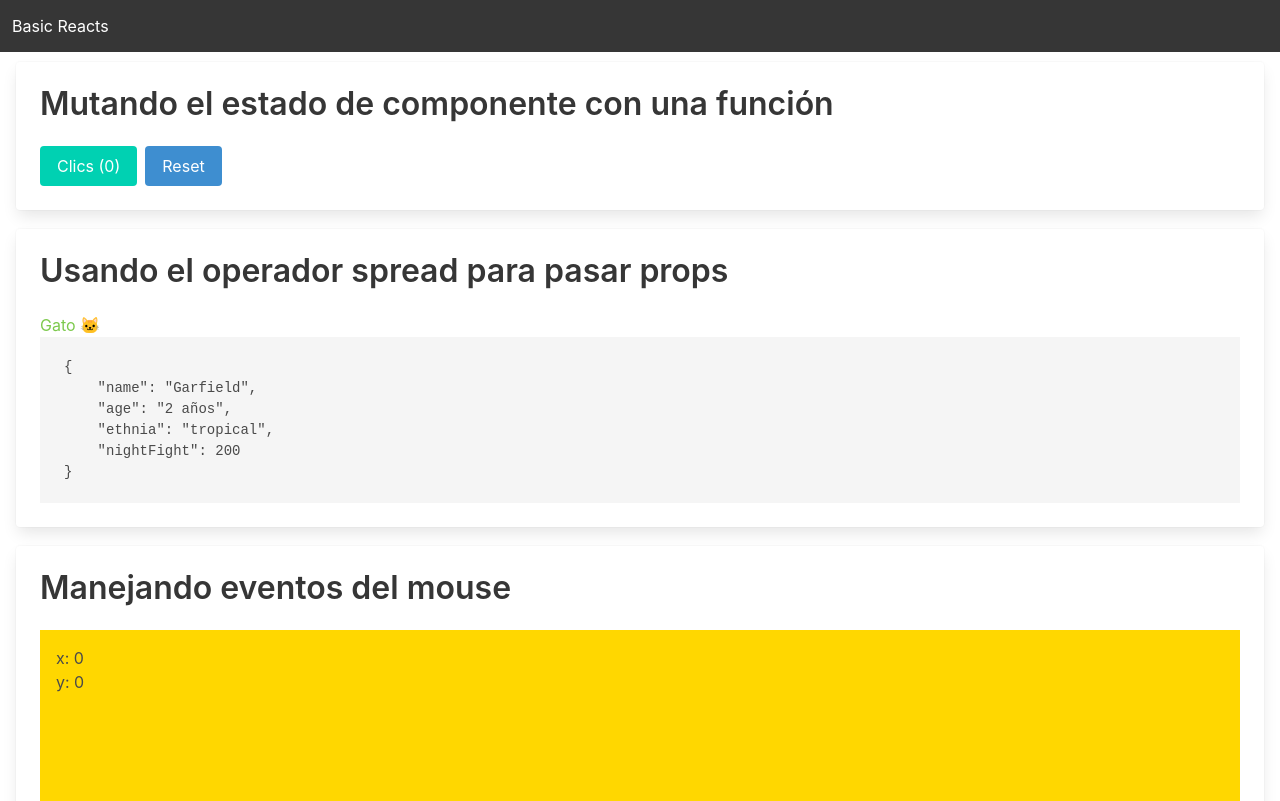
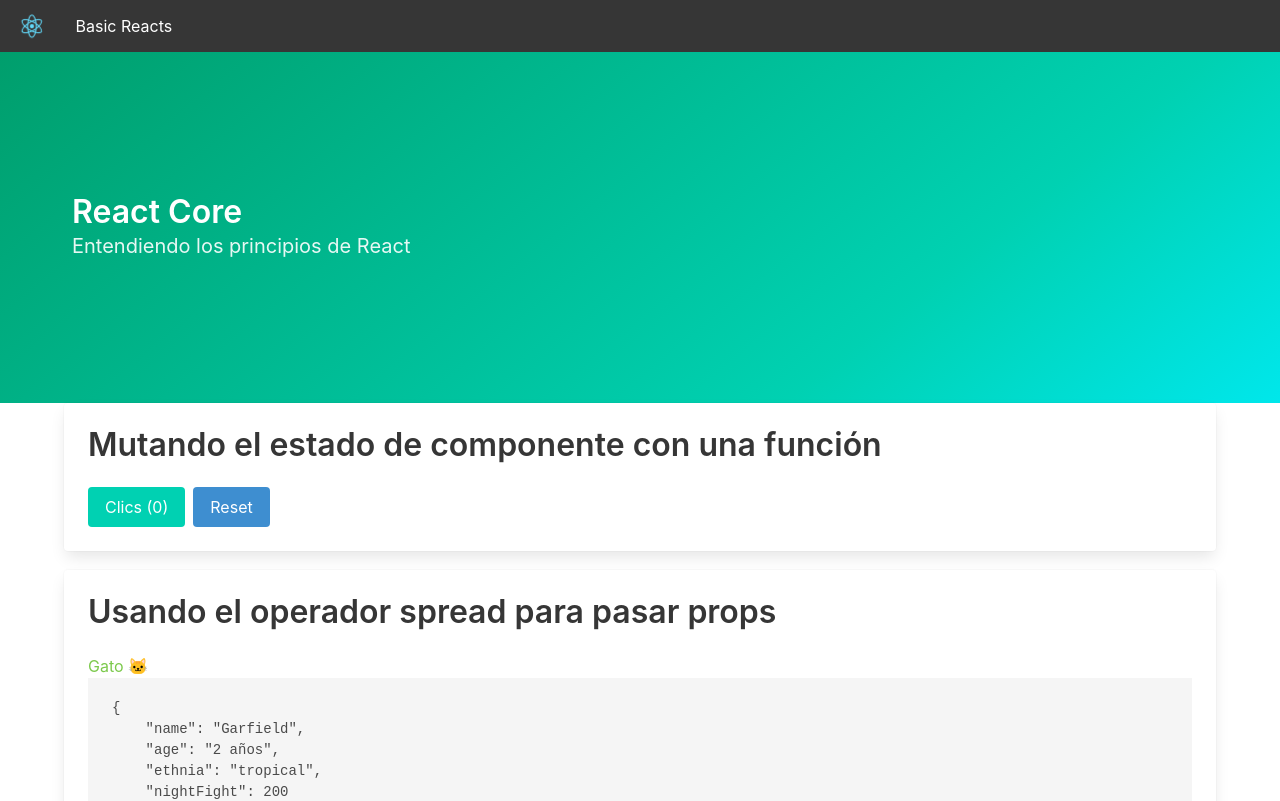
Before and after one commit to bider88/basic-react, a React (Create React App) app: page / in a window 1280 px wide. Shown: the top 801 px of the page. Built offline with nearby package versions, Linux system fonts and the light colour scheme.

Commit message:
Give more styles from bulma

```diff
--- a/src/App.js
+++ b/src/App.js
@@ -11,6 +11,8 @@ import ChildrenProp from './components/ChildrenProp';
 import Fragment from './components/Fragment';
 import PortalModal from './components/PortalModal';
 import PropTypes from './components/ValidPropTypes';
+import SectionComponent from './components/common/SectionComponent';
+import NavComponent from './components/common/NavComponent';
 
 function App() {
 
@@ -21,12 +23,9 @@ function App() {
 
   return (
     <div>
-      <nav className="navbar is-fixed-top is-dark">
-        <div className="navbar-brand">
-          <span className="navbar-item">Basic Reacts</span>
-        </div>
-      </nav>
-      <div className="App">
+      <NavComponent/>
+      <SectionComponent type='primary' title='React Core' subtitle='Entendiendo los principios de React' medium bold/>
+      <div className="container">
         { /* Mutando el estado de componente con una función */}
         <Counter/>
         { /* Usando el operador spread para pasar props */}
@@ -50,6 +49,10 @@ function App() {
         { /* Validar datos del props con prop-types */}
         <PropTypes name='Irving Didier' twitter='https://twitter.com/didiersa' bio='Frontend developer' age={31}/>
       </div>
+      <SectionComponent type='info' title='Iterando listas' subtitle='Como recorrer arrays, objetos, componentes y/o listas' medium bold/>
+      <div className='container'>
+
+      </div>
     </div>
   );
 }
--- a/src/App.scss
+++ b/src/App.scss
@@ -1,3 +1,23 @@
 .App {
   margin: 1em;
 }
+
+.App-logo {
+  height: 40vmin;
+  pointer-events: none;
+}
+
+@media (prefers-reduced-motion: no-preference) {
+  .App-logo {
+    animation: App-logo-spin infinite 20s linear;
+  }
+}
+
+@keyframes App-logo-spin {
+  from {
+    transform: rotate(0deg);
+  }
+  to {
+    transform: rotate(360deg);
+  }
+}
--- /dev/null
+++ b/src/components/common/NavComponent/NavComponent.js
@@ -0,0 +1,17 @@
+import React from 'react'
+import logo  from '../../../logo.svg'
+
+export default class NavComponent extends React.Component {
+  render() {
+    return (
+      <nav className="navbar is-fixed-top is-dark">
+        <div className="navbar-brand">
+          <span className="navbar-item">
+            <img src={logo} className="App-logo" alt="logo" />
+          </span>
+          <span className="navbar-item">Basic Reacts</span>
+        </div>
+      </nav>
+    )
+  }
+}
--- /dev/null
+++ b/src/components/common/NavComponent/index.js
@@ -0,0 +1 @@
+export { default } from './NavComponent'
--- /dev/null
+++ b/src/components/common/SectionComponent/SectionComponent.js
@@ -0,0 +1,22 @@
+import React from 'react'
+
+export default class SectionComponent extends React.Component {
+  render() {
+    const sectionClass = `hero ${ this.props.medium && 'is-medium' } ${ 'is-' + this.props.type } ${ this.props.bold && 'is-bold' }`
+    console.log('sectionClass', sectionClass)
+    return (
+      <section className={sectionClass}>
+        <div className='hero-body'>
+          <div className='container'>
+            <h1 className='title'>
+              {this.props.title}
+            </h1>
+            <h2 className='subtitle'>
+              {this.props.subtitle}
+            </h2>
+          </div>
+        </div>
+      </section>
+    )
+  }
+}
--- /dev/null
+++ b/src/components/common/SectionComponent/index.js
@@ -0,0 +1 @@
+export { default } from './SectionComponent'
--- a/src/index.scss
+++ b/src/index.scss
@@ -5,7 +5,7 @@
 
 body {
   margin: 0;
-  margin-top: 62px;
+  margin-top: 50px;
 }
 
 h2, h3, h4, h5, h6 {
```
Also changed, not shown: src/logo.svg (added).
